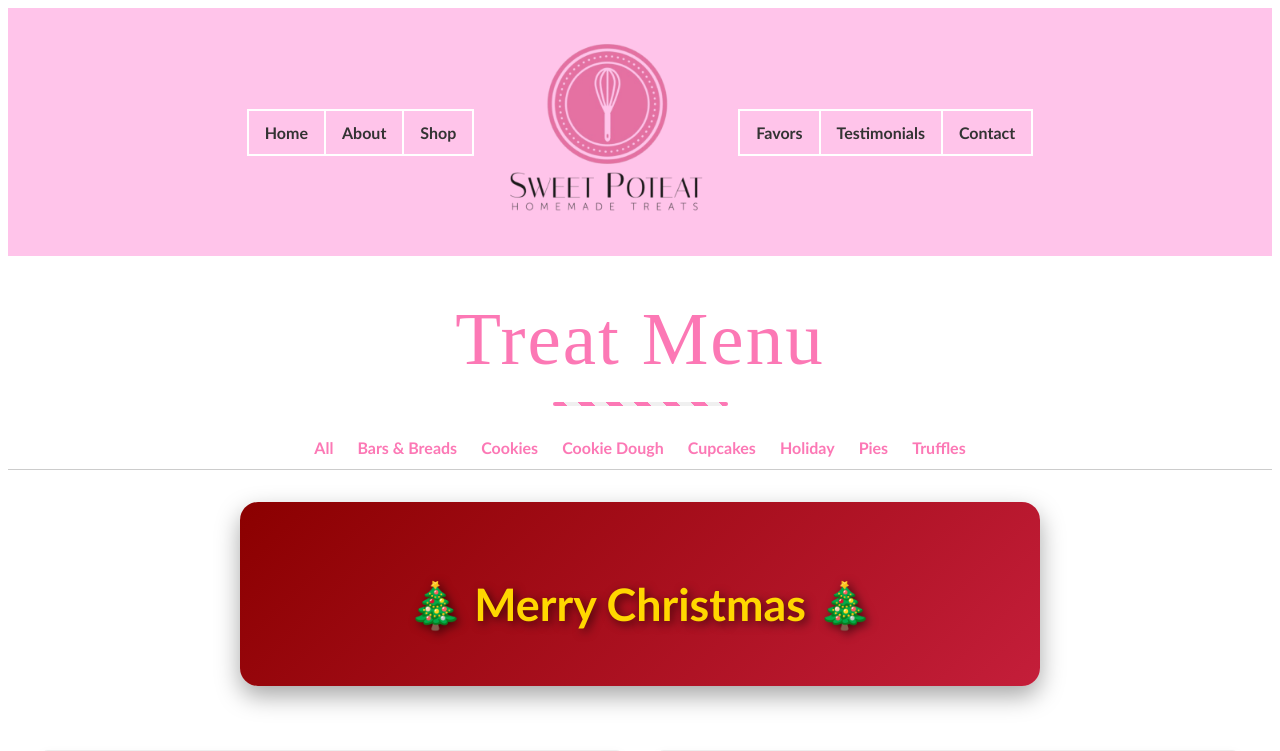
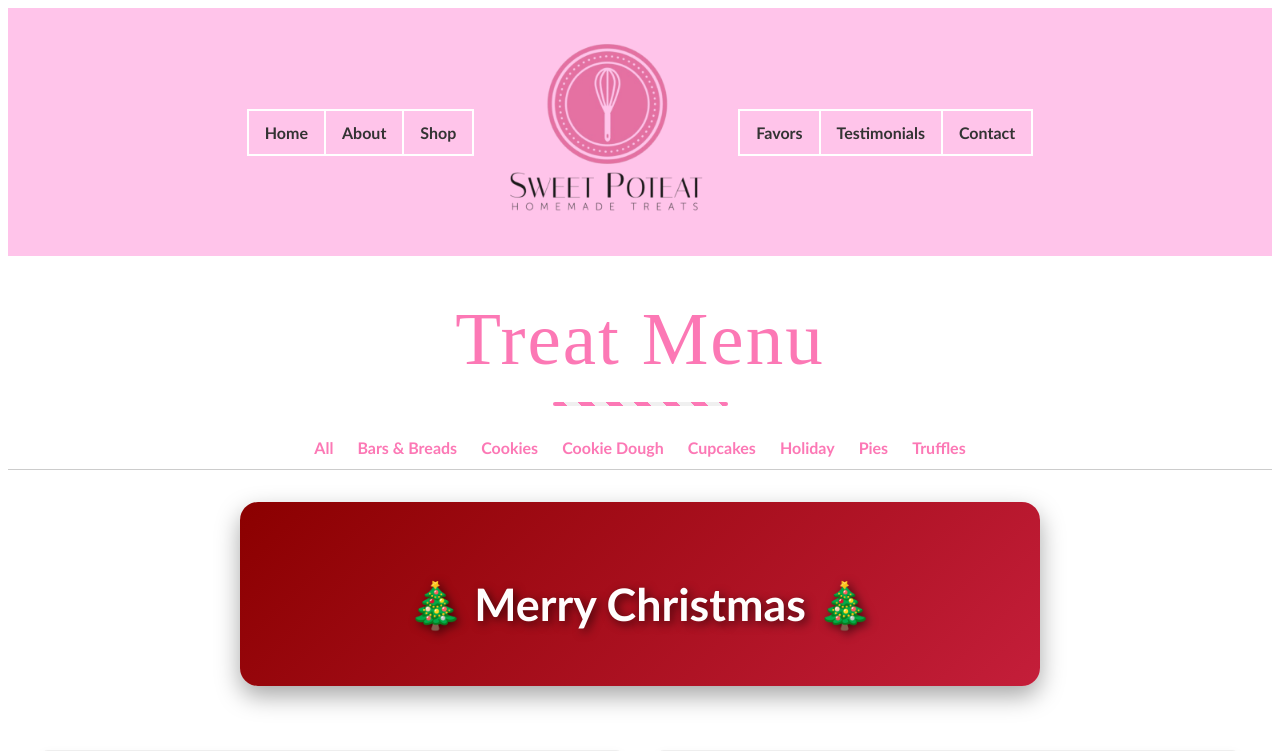
Before and after one commit to sweetpoteat/sweetpoteat.github.io, a Jekyll site: the page built from holiday.md, in a window 1280 px wide. Shown: the top 751 px of the page. Built offline with Jekyll 4.4.1, drawn with Linux system fonts in a browser that asks for light colours; some web fonts are replaced.

Commit message:
change xmas words on banner from yellow to white

```diff
--- a/holiday.md
+++ b/holiday.md
@@ -21,7 +21,7 @@ category: holiday
             box-shadow: 0 10px 24px rgba(0,0,0,0.35);
             color: #fff;">
 
-  <h1 style="font-size: 2.8rem; margin-bottom: 0.6rem; color: #ffd700; text-shadow: 3px 3px 10px rgba(0,0,0,0.6);">
+  <h1 style="font-size: 2.8rem; margin-bottom: 0.6rem; color: rgba(255, 253, 253, 1); text-shadow: 3px 3px 10px rgba(0,0,0,0.6);">
     🎄 Merry Christmas 🎄
   </h1>
 
```
